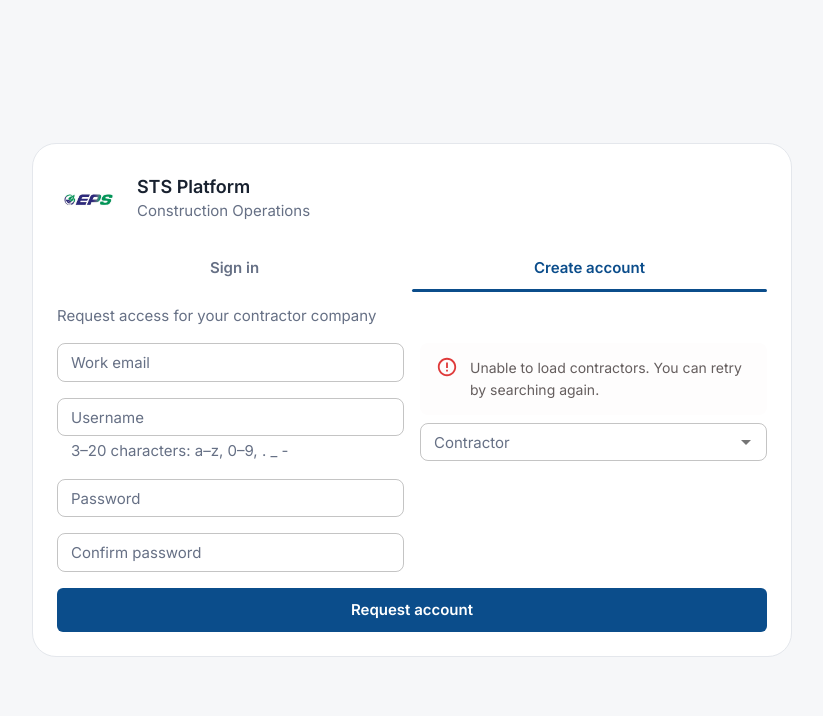
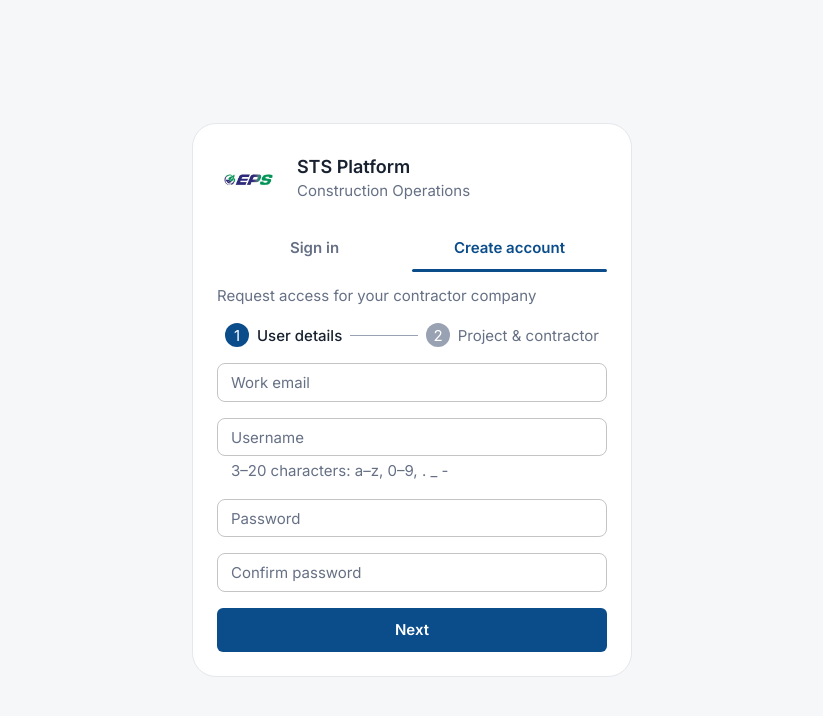
Before and after one commit to EPS-OPERATION/STS-Daily-Report, a React (Vite) app in the folder apps/web/: page /login in a window 1280 px wide. Both pictures are taken after a click on the tab "Create account". Shown: the top 716 px of the page, without its empty margins (228-1051 px from the left). Built offline with nearby package versions, Linux system fonts and the light colour scheme; no server answers; some icons are missing; what @sts/shared would draw is missing.

Commit message:
style(auth): two-step register wizard (user details → project & contractor), single column

```diff
--- a/apps/web/src/features/auth/components/auth-shell.tsx
+++ b/apps/web/src/features/auth/components/auth-shell.tsx
@@ -3,21 +3,18 @@
 import Typography from "@mui/material/Typography";
 import type { ReactNode } from "react";
 
-// wide: two-column-friendly width on md+ screens (register form); default is the
-// single-column auth width so short forms stay centered and compact.
-export function AuthShell({ children, wide = false }: { children: ReactNode; wide?: boolean }) {
+export function AuthShell({ children }: { children: ReactNode }) {
   return (
     <Box sx={{ minHeight: "100dvh", display: "flex", alignItems: "center", justifyContent: "center", bgcolor: "background.default", p: 2 }}>
       <Box
         sx={{
           width: "100%",
-          maxWidth: wide ? { xs: 440, md: 760 } : 440,
+          maxWidth: 440,
           bgcolor: "background.paper",
           border: "1px solid",
           borderColor: "divider",
           borderRadius: 3,
           p: { xs: 2.5, sm: 3 },
-          transition: (t) => t.transitions.create("max-width", { duration: t.transitions.duration.shorter }),
         }}
       >
         <Stack direction="row" spacing={2} alignItems="center" sx={{ mb: 1.5 }}>
--- a/apps/web/src/features/auth/components/register-form.tsx
+++ b/apps/web/src/features/auth/components/register-form.tsx
@@ -2,8 +2,10 @@
 import Alert from "@mui/material/Alert";
 import Button from "@mui/material/Button";
 import Collapse from "@mui/material/Collapse";
-import Grid from "@mui/material/Grid";
 import Stack from "@mui/material/Stack";
+import Step from "@mui/material/Step";
+import StepLabel from "@mui/material/StepLabel";
+import Stepper from "@mui/material/Stepper";
 import TextField from "@mui/material/TextField";
 import Typography from "@mui/material/Typography";
 import { useState, type FocusEvent } from "react";
@@ -17,26 +19,33 @@
 
 export function RegisterForm({ onBack }: { onBack: () => void }) {
   const mutation = useRegister();
-  const { projectId } = useCurrentProject();
-  // The requirements checklist pops up while a password field is focused/typed and
-  // collapses again on blur, so the form fits a laptop screen without scrolling.
+  const { projectId, projects } = useCurrentProject();
+  // Step 1: user details. Step 2: project & contractor. Each step is short enough
+  // to fit a laptop viewport without scrolling.
+  const [step, setStep] = useState(0);
+  // The requirements checklist pops up while a password field is focused/typed.
   const [pwActive, setPwActive] = useState(false);
-  const { register, handleSubmit, control, watch, formState: { errors } } = useForm<RegisterFormValues>({
+  const { register, handleSubmit, control, watch, trigger, formState: { errors } } = useForm<RegisterFormValues>({
     resolver: zodResolver(registerFormSchema), defaultValues: { email: "", username: "", password: "", confirmPassword: "", contractorChoice: "", companyName: "" },
   });
   const passwordReg = register("password");
   const confirmReg = register("confirmPassword");
+  const projectName = projects.find((p) => p.id === projectId)?.name ?? "";
   if (mutation.isSuccess) return <Stack spacing={2}><Alert severity="success">ส่งคำขอสมัครแล้ว รอผู้ดูแลระบบอนุมัติ</Alert><Typography color="text.secondary">Your account will be available after EPS reviews your request.</Typography><Button onClick={onBack}>Back to sign in</Button></Stack>;
-  // Two columns on md+ screens so the whole form (and the submit button) fits a
-  // laptop viewport without scrolling; a single column on mobile.
+  const next = async () => {
+    if (await trigger(["email", "username", "password", "confirmPassword"])) setStep(1);
+  };
   return (
     <Stack spacing={2} component="form" noValidate onSubmit={handleSubmit((v) => mutation.mutate({
       email: v.email, username: v.username, password: v.password,
       ...(v.contractorChoice === "other" ? { companyName: v.companyName } : { contractorId: v.contractorChoice }),
     }))}>
+      <Stepper activeStep={step} sx={{ mb: 0.5 }}>
+        <Step><StepLabel>User details</StepLabel></Step>
+        <Step><StepLabel>Project &amp; contractor</StepLabel></Step>
+      </Stepper>
       {mutation.isError && <Alert severity="error">{mutation.error.message}</Alert>}
-      <Grid container spacing={2}>
-        <Grid size={{ xs: 12, md: 6 }}>
+      {step === 0 ? (
         <Stack spacing={2}>
           <TextField label="Work email" type="email" autoComplete="email" {...register("email")} error={Boolean(errors.email)} helperText={errors.email?.message} />
           <TextField label="Username" autoComplete="username" {...register("username")} error={Boolean(errors.username)} helperText={errors.username?.message ?? "3–20 characters: a–z, 0–9, . _ -"} />
@@ -61,16 +70,22 @@
             error={Boolean(errors.confirmPassword)}
             helperText={errors.confirmPassword?.message}
           />
+          <Button type="button" variant="contained" size="large" fullWidth onClick={() => void next()}>Next</Button>
         </Stack>
-        </Grid>
-        <Grid size={{ xs: 12, md: 6 }}>
+      ) : (
         <Stack spacing={2}>
+          <Typography variant="body2" color="text.secondary">
+            Select your contractor for this project — or choose "Other" if your company is not listed yet.
+          </Typography>
+          <TextField label="Project" value={projectName || "—"} disabled />
           <Controller control={control} name="contractorChoice" render={({ field }) => <ContractorPicker value={field.value} onChange={field.onChange} projectId={projectId ?? undefined} error={errors.contractorChoice?.message} disabled={mutation.isPending} />} />
           {watch("contractorChoice") === "other" && <TextField label="Company name" autoComplete="organization" {...register("companyName")} error={Boolean(errors.companyName)} helperText={errors.companyName?.message} />}
+          <Stack direction="row" spacing={1.5}>
+            <Button type="button" color="inherit" disabled={mutation.isPending} onClick={() => setStep(0)}>Back</Button>
+            <Button type="submit" variant="contained" size="large" fullWidth disabled={mutation.isPending}>{mutation.isPending ? "Submitting…" : "Request account"}</Button>
           </Stack>
-        </Grid>
-      </Grid>
-      <Button type="submit" size="large" fullWidth disabled={mutation.isPending}>{mutation.isPending ? "Submitting…" : "Request account"}</Button>
+        </Stack>
+      )}
     </Stack>
   );
 }
--- a/apps/web/src/pages/login-page.tsx
+++ b/apps/web/src/pages/login-page.tsx
@@ -9,7 +9,7 @@
 export function LoginPage() {
   const [tab, setTab] = useState(0);
   return (
-    <AuthShell wide={tab === 1}>
+    <AuthShell>
       <Tabs value={tab} onChange={(_, value: number) => setTab(value)} variant="fullWidth" aria-label="Account access" sx={{ mb: 1.5 }}>
         <Tab label="Sign in" id="sign-in-tab" aria-controls="sign-in-panel" /><Tab label="Create account" id="create-account-tab" aria-controls="create-account-panel" />
       </Tabs>
```
Lines whose indentation alone changed are shown as unchanged.
